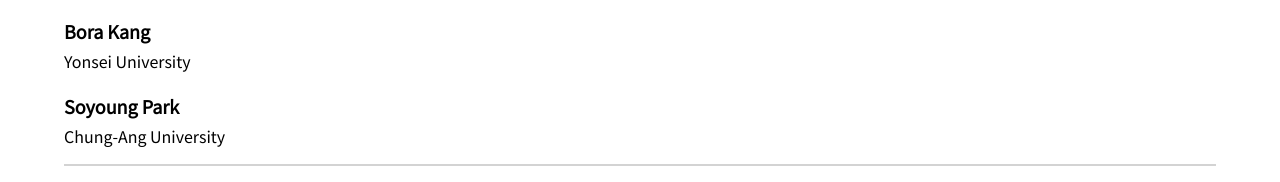
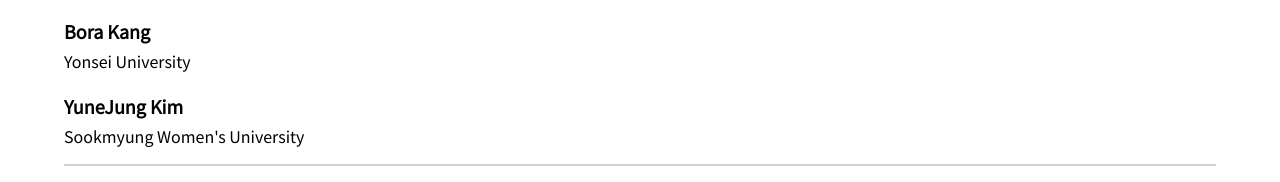
Before and after one commit to aihumanities/icaih, a plain HTML site: page index.html in a window 1280 px wide. Shown: the part 7536-7718 px from the top of the page. Drawn offline with Linux system fonts and the light colour scheme.

Commit message:
minor fix

```diff
--- a/index.html
+++ b/index.html
@@ -322,8 +322,8 @@
             <h2 class="presentation-title">Discussion</h2>
             <div class="session-presenter">Bora Kang</div>
             <div class="presenter-profile">Yonsei University</div>
-            <div class="session-presenter">Soyoung Park</div>
-            <div class="presenter-profile">Chung-Ang University</div>
+            <div class="session-presenter">YuneJung Kim</div>
+            <div class="presenter-profile">Sookmyung Women's University</div>
             <hr class="time-slot-hr" />
           </div>
         </div>
```
